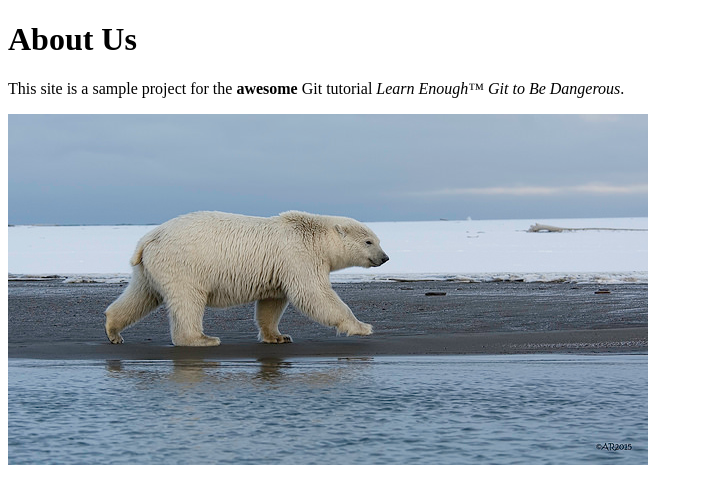
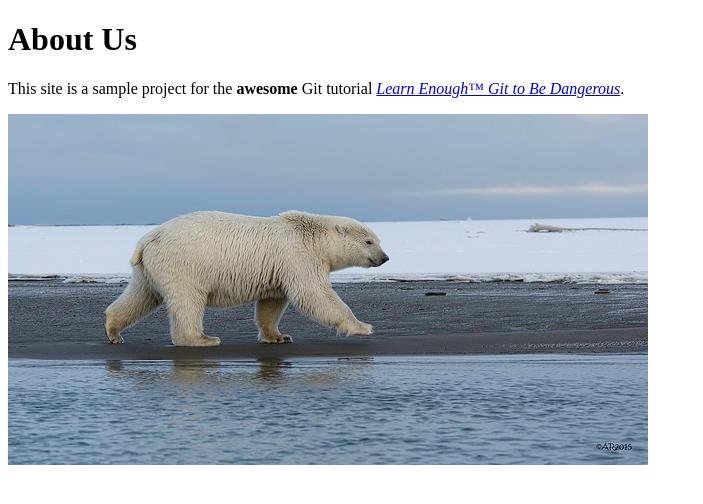
Before and after one commit to lorem83/website, a plain HTML site: page about.html in a window 1280 px wide. Shown: the whole page, without its empty margins (0-703 px from the left). Drawn offline with Linux system fonts and the light colour scheme.

Commit message:
add link to about page

```diff
--- a/about.html
+++ b/about.html
@@ -9,7 +9,7 @@
         <h1>About Us</h1>
         <p>
             This site is a sample project for the <strong>awesome</strong> Git
-            tutorial <em>Learn Enough&trade; Git to Be Dangerous</em>.
+            tutorial <a href="http://learnenough.com/git-tutorial"><em>Learn Enough&trade; Git to Be Dangerous</em></a>.
         </p>
         <a href="https://www.flickr.com/photos/puliarfanita/22959238329">
             <img src="images/polar_bear.jpg" alt="Image of a polar bear" />
```
